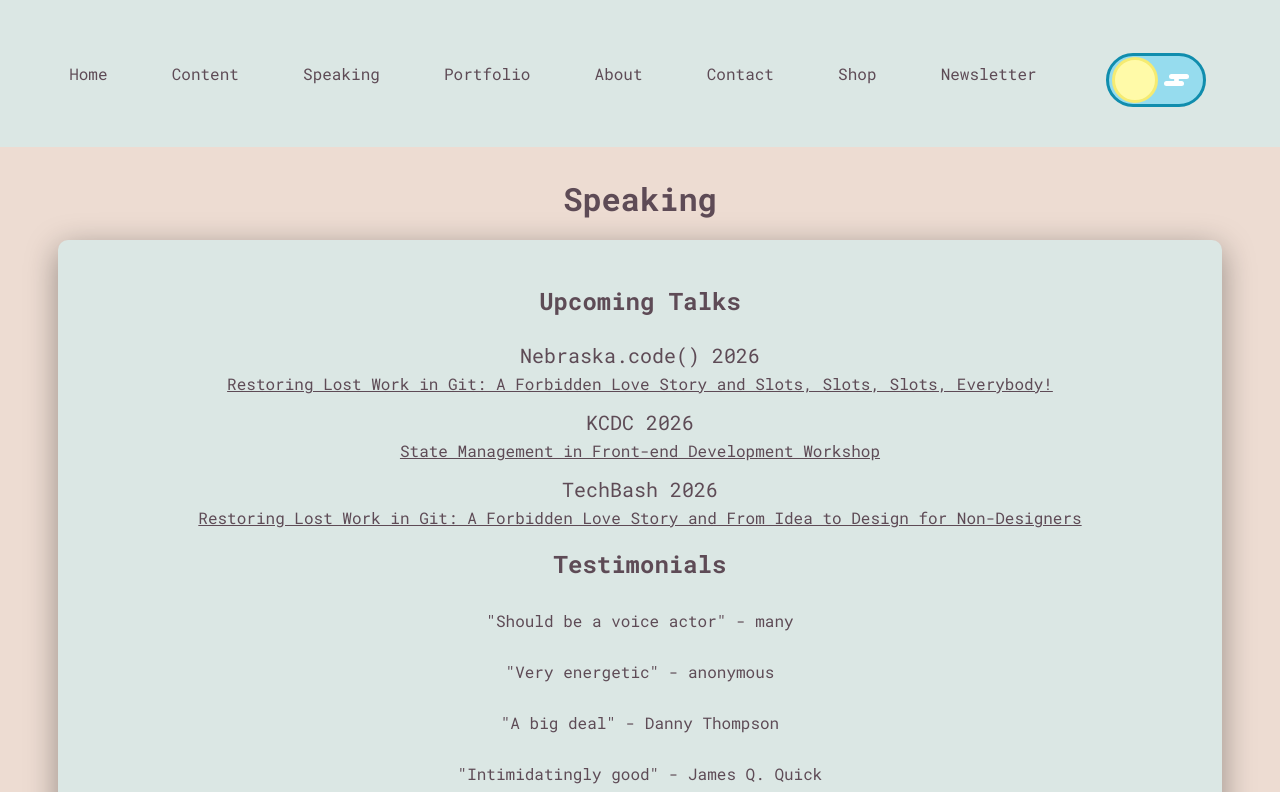
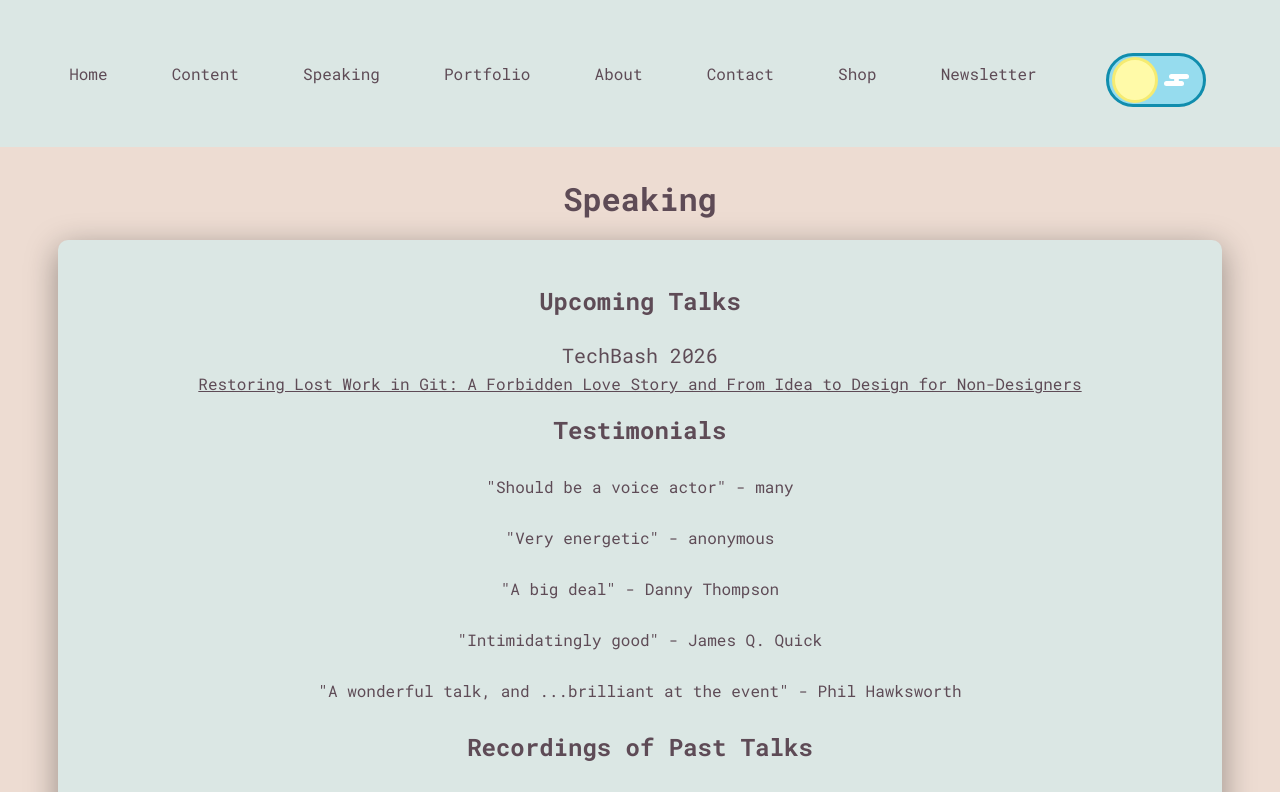
Before and after one commit to abbeyperini/Portfolio2.0, a React (Create React App) app in the folder portfolio/: page /speaking in a window 1280 px wide. Shown: the top 792 px of the page. Built offline with nearby package versions, Linux system fonts and the light colour scheme.

Commit message:
Update speaking

```diff
--- a/portfolio/src/components/Speaking.js
+++ b/portfolio/src/components/Speaking.js
@@ -11,8 +11,6 @@ function Speaking({home}) {
             <div className="talks secondary-container">
               <h3>Upcoming Talks</h3>
               <ul className="talk-list">
-                <li><p className="event_title">Nebraska.code() 2026</p><a href="https://www.nebraska-code.com/#speakers" className="talk_link">Restoring Lost Work in Git: A Forbidden Love Story and Slots, Slots, Slots, Everybody!</a></li>
-                <li><p className="event_title">KCDC 2026</p><a href="https://www.kcdc.info/speakers" className="talk_link">State Management in Front-end Development Workshop</a></li>
                 <li><p className="event_title">TechBash 2026</p><a href="https://techbash.com/sessions" className="talk_link">Restoring Lost Work in Git: A Forbidden Love Story and From Idea to Design for Non-Designers</a></li>
               </ul>
               <h3>Testimonials</h3>
```
